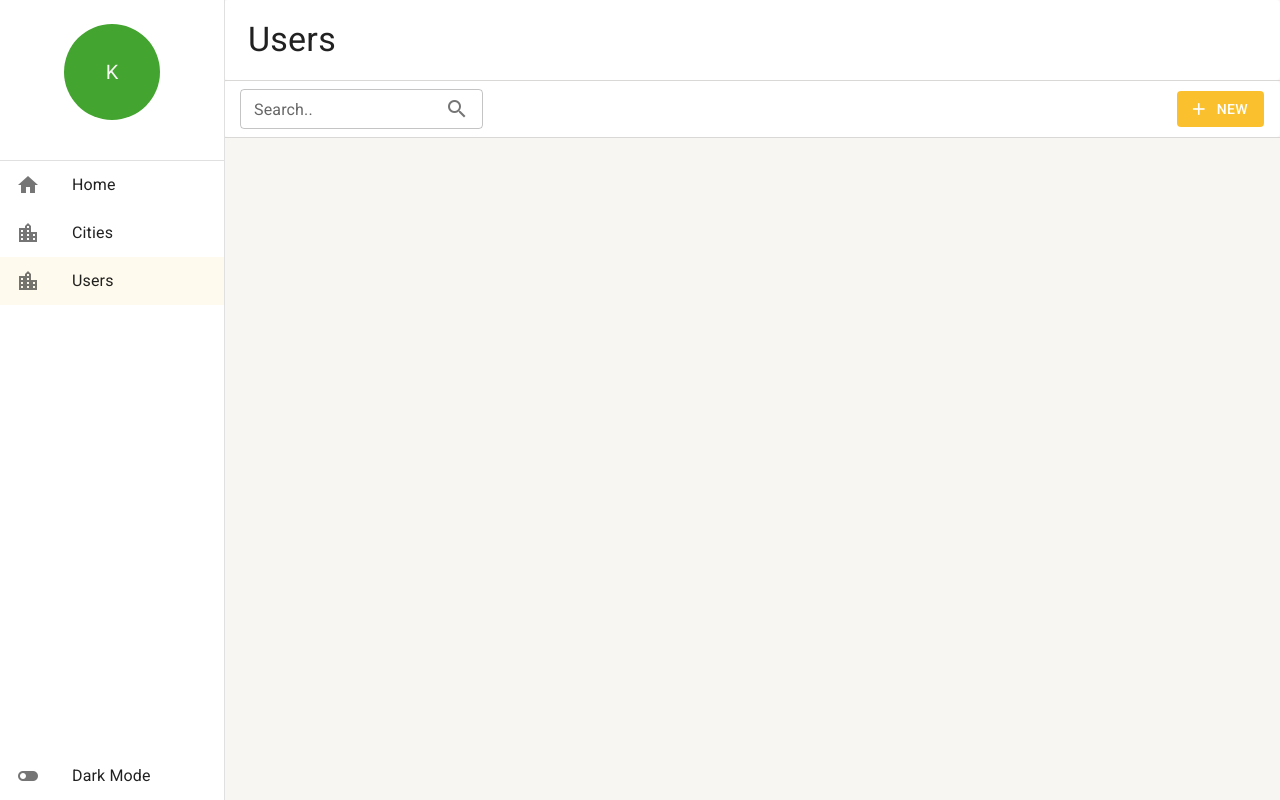
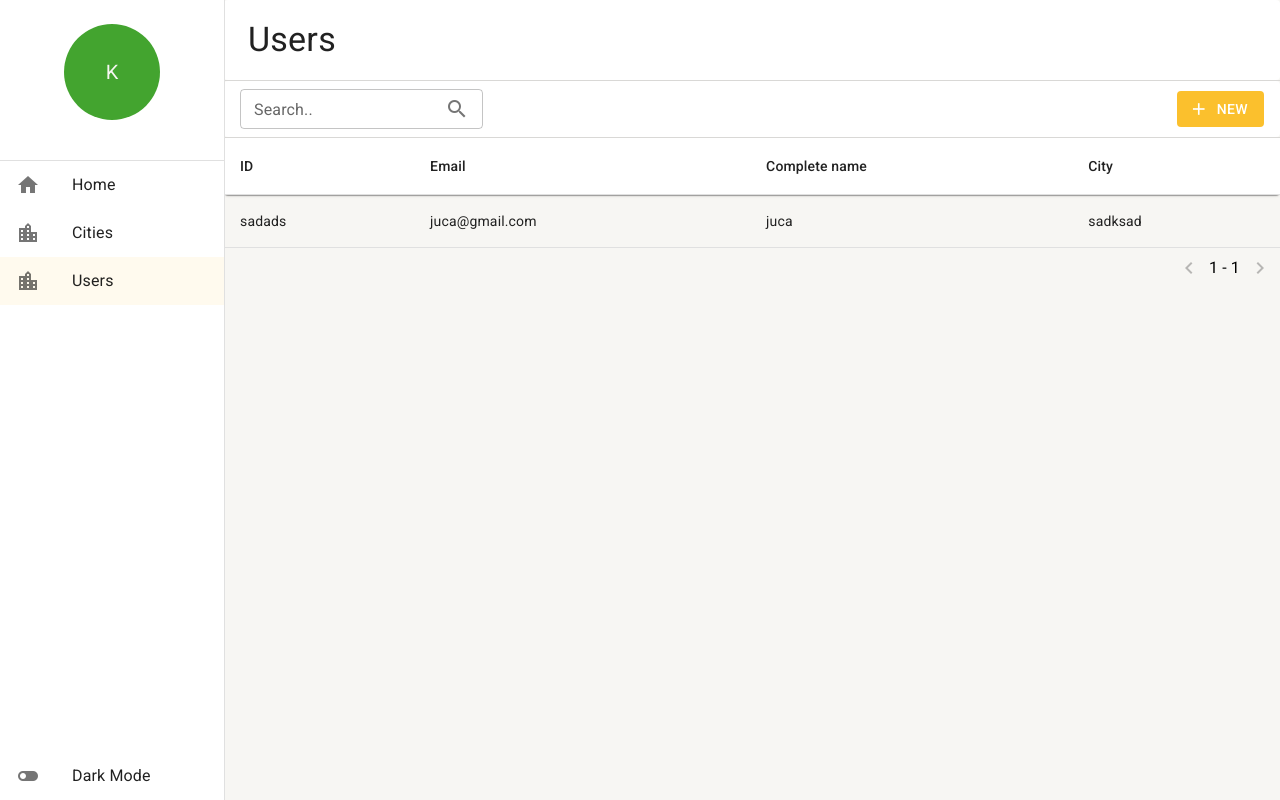
Before and after one commit to kirksahdo/city-count, a React (Create React App) app: page /users in a window 1280 px wide. Built offline with nearby package versions, Linux system fonts and the light colour scheme; data requests are answered from the project's data file.

Commit message:
feat: add user listing table

```diff
--- a/src/pages/Users/index.tsx
+++ b/src/pages/Users/index.tsx
@@ -1,7 +1,7 @@
 import { useMemo, useEffect, useCallback, useState} from 'react';
 import { useSearchParams } from 'react-router-dom';
 
-import { ListingBar } from '../../shared/components';
+import { ListingBar, UsersTable } from '../../shared/components';
 import { BasePageLayout } from '../../shared/layouts';
 import { TUserWithTotalCount } from '../../shared/services/api/users/interfaces';
 import { userService } from '../../shared/services/api/users/UsersService';
@@ -40,7 +40,7 @@ export const Users: React.FC = () => {
           showInputSearch
         />
       }>
-      <></>
+      <UsersTable data={users} />
     </BasePageLayout>
   );
 };
--- /dev/null
+++ b/src/shared/components/UsersTable/index.tsx
@@ -0,0 +1,85 @@
+import {
+  Icon,
+  IconButton,
+  Paper,
+  Table,
+  TableBody,
+  TableCell,
+  TableContainer,
+  TableHead,
+  TableRow,
+  Typography,
+} from '@mui/material';
+import { Box } from '@mui/system';
+import { Enviroment } from '../../environment';
+
+import { IUsersTableProps } from './interfaces';
+
+export const UsersTable: React.FC<IUsersTableProps> = ({
+  data: { data, totalCount },
+  page = 1,
+  onPreviousPage,
+  onNextPage,
+}) => {
+  const columns = [
+    {
+      headerName: 'ID',
+      field: 'id',
+    },
+    {
+      headerName: 'Email',
+      field: 'email',
+    },
+    {
+      headerName: 'Complete name',
+      field: 'completeName',
+    },
+    {
+      headerName: 'City',
+      field: 'cityId',
+    },
+  ];
+
+  const totalPagesCount =
+    Math.trunc(totalCount / Enviroment.LINES_LIMIT) +
+    (totalCount % Enviroment.LINES_LIMIT == 0 ? 0 : 1);
+
+  return (
+    <>
+      <TableContainer>
+        <Table sx={{ minWidth: 650 }}>
+          <TableHead component={Paper}>
+            <TableRow>
+              {columns &&
+                columns.map(row => (
+                  <TableCell key={row.field}>{row.headerName}</TableCell>
+                ))}
+            </TableRow>
+          </TableHead>
+          <TableBody>
+            {data &&
+              data.map(user => (
+                <TableRow key={user.id}>
+                  {columns &&
+                    columns.map(row => (
+                      <TableCell key={row.field}>
+                        {user[row.field as keyof typeof user]}
+                      </TableCell>
+                    ))}
+                </TableRow>
+              ))}
+          </TableBody>
+        </Table>
+      </TableContainer>
+      <Box display="flex" justifyContent="flex-end" alignItems="center">
+        <IconButton disabled={page == 1} onClick={onPreviousPage}>
+          <Icon>navigate_before</Icon>
+        </IconButton>
+        <Typography fontSize={16}> {`${page} - ${totalPagesCount}`}</Typography>
+        <IconButton disabled={page == totalPagesCount} onClick={onNextPage}>
+          <Icon>navigate_next</Icon>
+        </IconButton>
+      </Box>
+    </>
+  );
+};
--- /dev/null
+++ b/src/shared/components/UsersTable/interfaces.ts
@@ -0,0 +1,8 @@
+import { TUserWithTotalCount } from '../../services/api/users/interfaces';
+
+export interface IUsersTableProps {
+  data: TUserWithTotalCount;
+  page?: number;
+  onPreviousPage?: () => void;
+  onNextPage?: () => void;
+}
--- a/src/shared/components/index.ts
+++ b/src/shared/components/index.ts
@@ -1,3 +1,4 @@
 export * from './LateralMenu';
 export * from './ListingBar';
 export * from './DetailBar';
+export * from './UsersTable';
```
